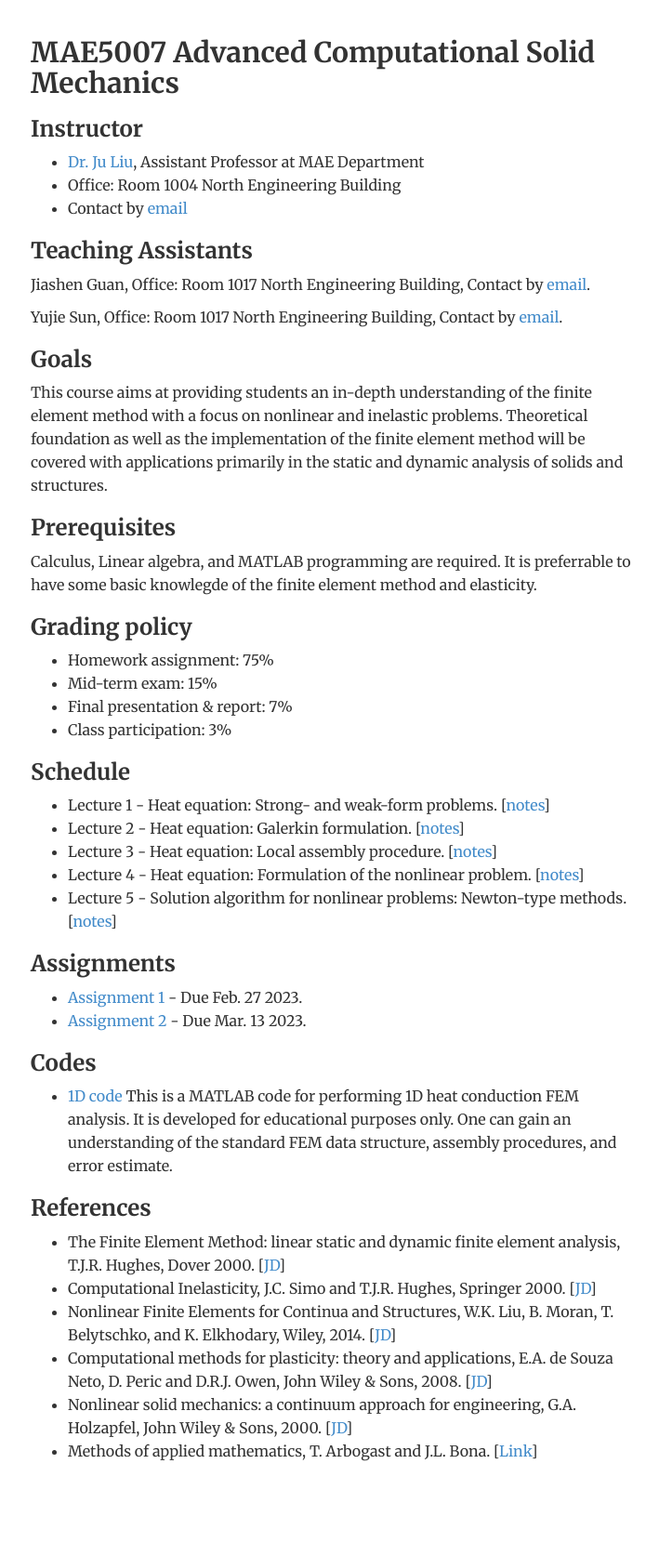
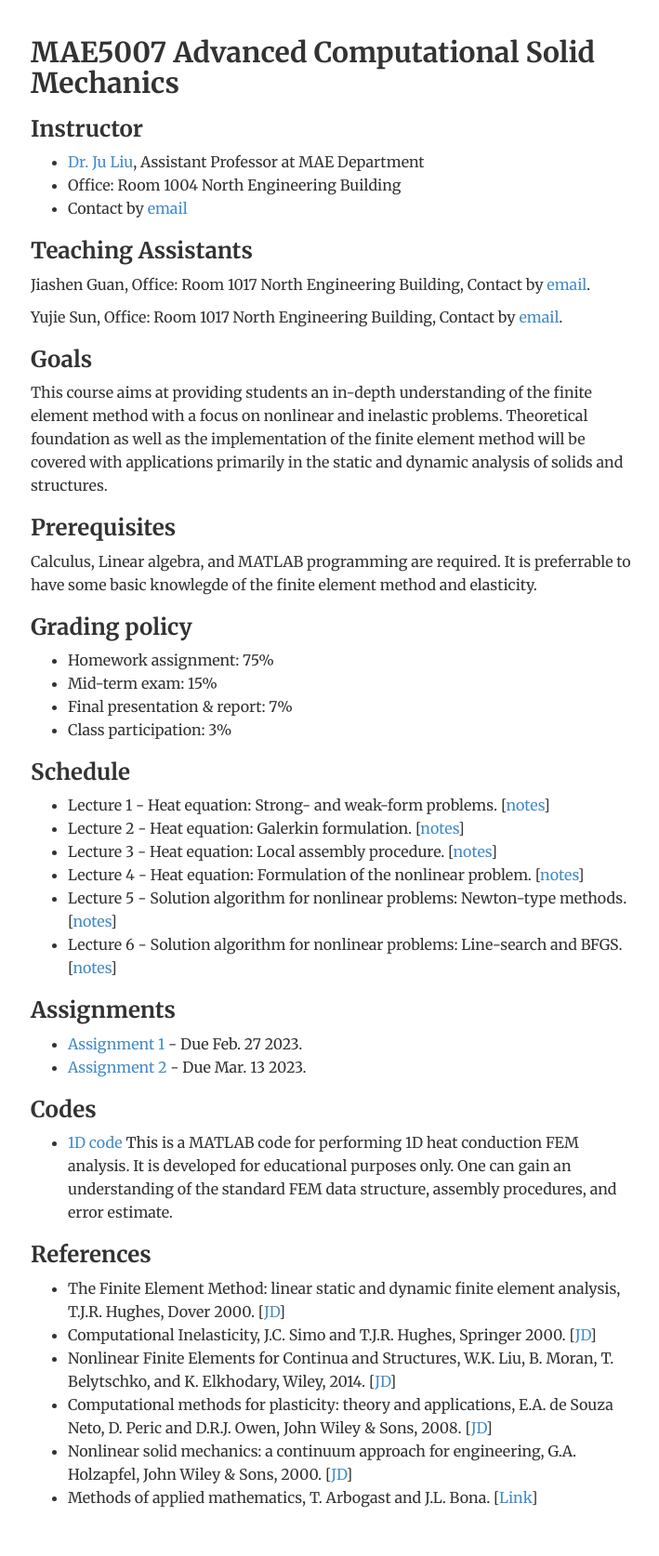
Before and after one commit to ju-liu/ju-liu.github.io, a Jekyll site: the page built from teaching/FEM-2023-Spring/index.html, in a window 1280 px wide. Shown: the whole page at 93% size, without its empty margins (283-992 px from the left). Built offline with Jekyll 4.4.1, drawn with Linux system fonts in a browser that asks for light colours; nearby versions of some CDN libraries; library files that are not in the unit come from our copies; before the commit the page ends 1624 px from its top, so only the background shows below that.

Commit message:
Update index.html

```diff
--- a/teaching/FEM-2023-Spring/index.html
+++ b/teaching/FEM-2023-Spring/index.html
@@ -41,6 +41,7 @@ description: Research of Dr. Ju Liu
   <li>Lecture 3 - Heat equation: Local assembly procedure. [<a href="notes/Lecture-03.pdf">notes</a>]</li>
   <li>Lecture 4 - Heat equation: Formulation of the nonlinear problem. [<a href="notes/Lecture-04.pdf">notes</a>]</li>
   <li>Lecture 5 - Solution algorithm for nonlinear problems: Newton-type methods. [<a href="notes/Lecture-05.pdf">notes</a>]</li>
+  <li>Lecture 6 - Solution algorithm for nonlinear problems: Line-search and BFGS. [<a href="notes/Lecture-06.pdf">notes</a>]</li>
 </ul>
 
 <h3>Assignments</h3>
```
